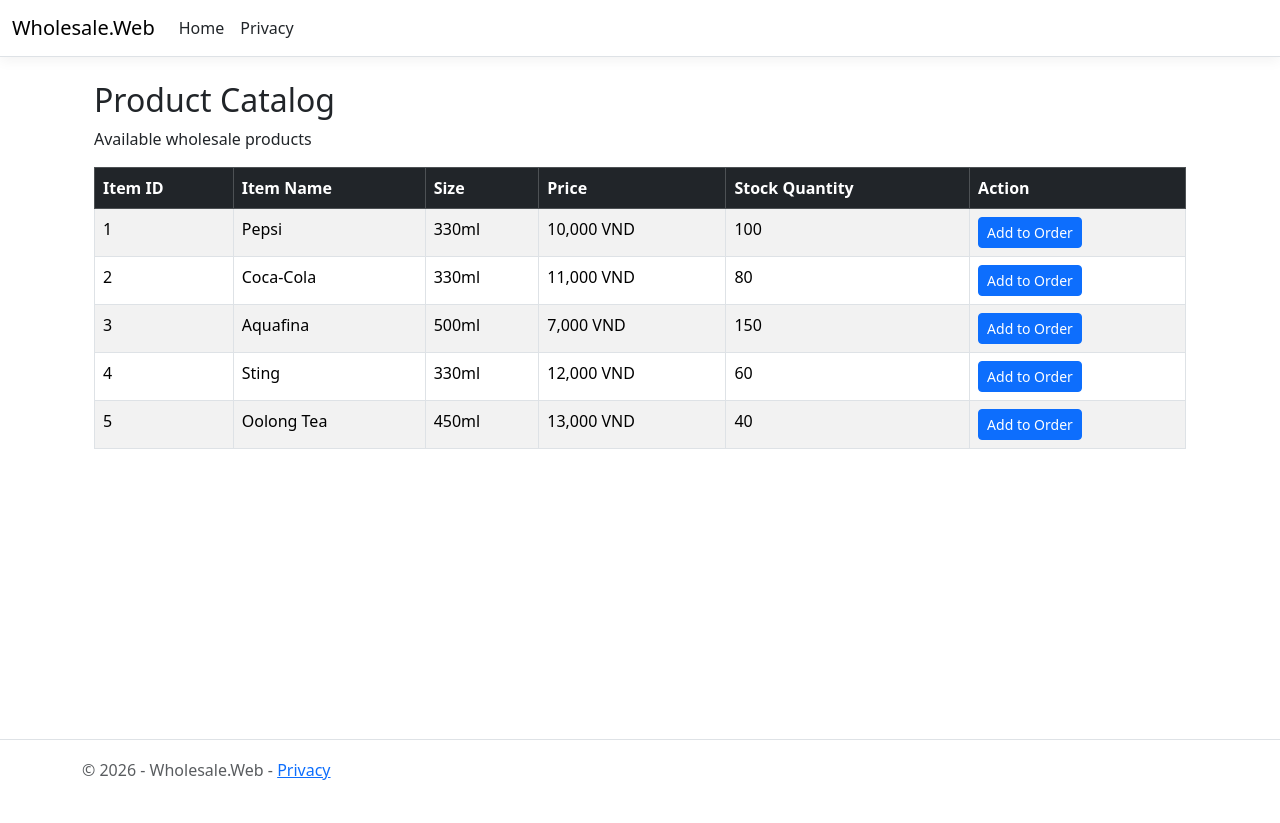
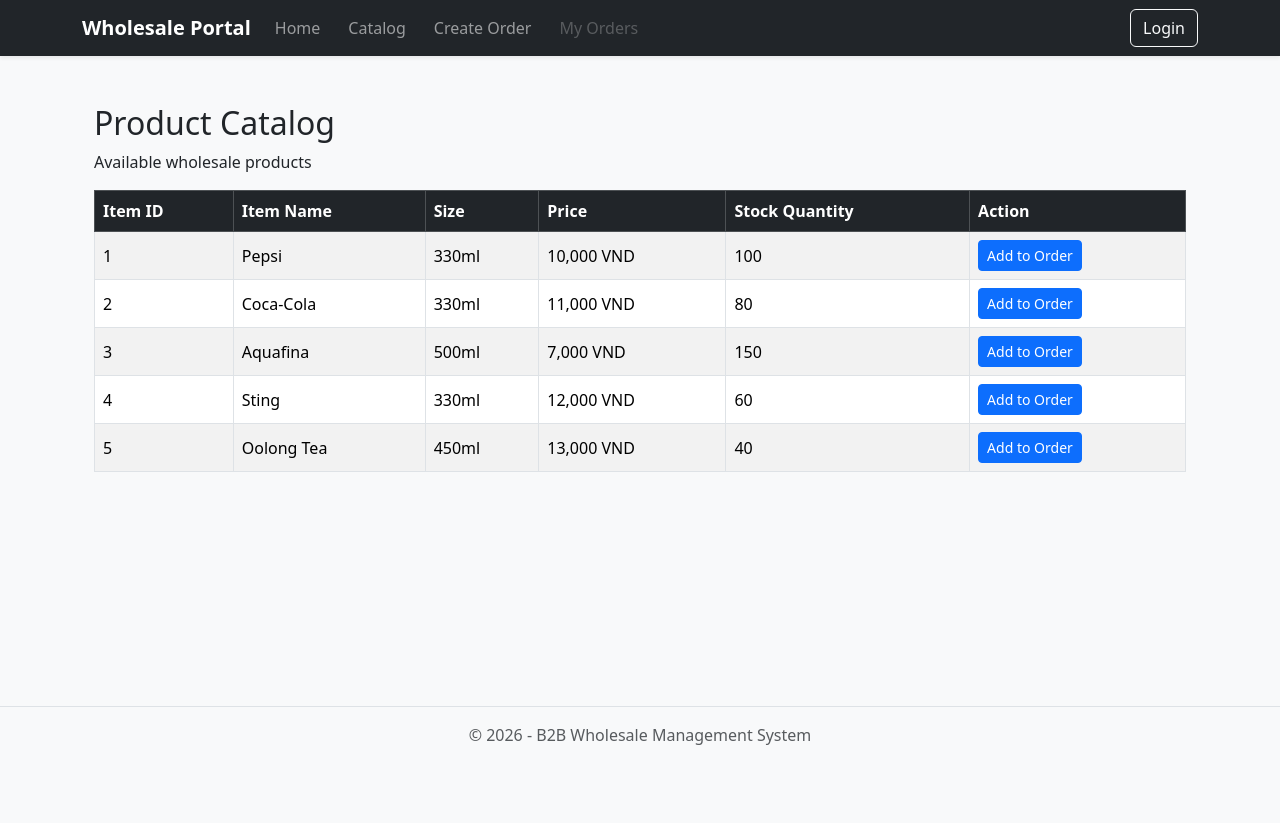
Before and after one commit to phuongthaoluu/EComerce, an ASP.NET Core app: page /Catalog in a window 1280 px wide. Before the commit the page ends 780 px from the top, so only its background shows below. Run offline with ASP.NET Core 8, Linux system fonts and the light colour scheme; style sheets or scripts are compiled from the project's sources.

Commit message:
feat: complete agent web UI

```diff
--- a/B2BWholesale/Wholesale.Web/Views/Shared/_Layout.cshtml
+++ b/B2BWholesale/Wholesale.Web/Views/Shared/_Layout.cshtml
@@ -1,50 +1,94 @@
+
 <!DOCTYPE html>
 <html lang="en">
 <head>
     <meta charset="utf-8" />
     <meta name="viewport" content="width=device-width, initial-scale=1.0" />
-    <title>@ViewData["Title"] - Wholesale.Web</title>
-    <script type="importmap"></script>
+
+    <title>@ViewData["Title"] - Wholesale Portal</title>
+
     <link rel="stylesheet" href="~/lib/bootstrap/dist/css/bootstrap.min.css" />
     <link rel="stylesheet" href="~/css/site.css" asp-append-version="true" />
-    <link rel="stylesheet" href="~/Wholesale.Web.styles.css" asp-append-version="true" />
 </head>
+
 <body>
     <header>
-        <nav class="navbar navbar-expand-sm navbar-toggleable-sm navbar-light bg-white border-bottom box-shadow mb-3">
-            <div class="container-fluid">
-                <a class="navbar-brand" asp-area="" asp-controller="Home" asp-action="Index">Wholesale.Web</a>
-                <button class="navbar-toggler" type="button" data-bs-toggle="collapse" data-bs-target=".navbar-collapse" aria-controls="navbarSupportedContent"
-                        aria-expanded="false" aria-label="Toggle navigation">
+        <nav class="navbar navbar-expand-lg navbar-dark bg-dark shadow-sm">
+            <div class="container">
+                <a class="navbar-brand"
+                   asp-controller="Home"
+                   asp-action="Index">
+                    Wholesale Portal
+                </a>
+
+                <button class="navbar-toggler"
+                        type="button"
+                        data-bs-toggle="collapse"
+                        data-bs-target="#navbarMenu"
+                        aria-controls="navbarMenu"
+                        aria-expanded="false"
+                        aria-label="Toggle navigation">
                     <span class="navbar-toggler-icon"></span>
                 </button>
-                <div class="navbar-collapse collapse d-sm-inline-flex justify-content-between">
-                    <ul class="navbar-nav flex-grow-1">
+
+                <div class="collapse navbar-collapse" id="navbarMenu">
+                    <ul class="navbar-nav me-auto mb-2 mb-lg-0">
                         <li class="nav-item">
-                            <a class="nav-link text-dark" asp-area="" asp-controller="Home" asp-action="Index">Home</a>
+                            <a class="nav-link"
+                               asp-controller="Home"
+                               asp-action="Index">
+                                Home
+                            </a>
                         </li>
+
                         <li class="nav-item">
-                            <a class="nav-link text-dark" asp-area="" asp-controller="Home" asp-action="Privacy">Privacy</a>
+                            <a class="nav-link"
+                               asp-controller="Catalog"
+                               asp-action="Index">
+                                Catalog
+                            </a>
+                        </li>
+
+                        <li class="nav-item">
+                            <a class="nav-link"
+                               asp-controller="Orders"
+                               asp-action="Create">
+                                Create Order
+                            </a>
+                        </li>
+
+                        <li class="nav-item">
+                            <span class="nav-link disabled"
+                                  aria-disabled="true"
+                                  title="Under development">
+                                My Orders
+                            </span>
                         </li>
                     </ul>
+
+                    <a class="btn btn-outline-light"
+                       asp-controller="Account"
+                       asp-action="Login">
+                        Login
+                    </a>
                 </div>
             </div>
         </nav>
     </header>
-    <div class="container">
-        <main role="main" class="pb-3">
-            @RenderBody()
-        </main>
-    </div>
 
-    <footer class="border-top footer text-muted">
-        <div class="container">
-            &copy; 2026 - Wholesale.Web - <a asp-area="" asp-controller="Home" asp-action="Privacy">Privacy</a>
+    <main class="container page-content py-4">
+        @RenderBody()
+    </main>
+
+    <footer class="border-top text-muted py-3">
+        <div class="container text-center">
+            &copy; 2026 - B2B Wholesale Management System
         </div>
     </footer>
-    <script src="~/lib/jquery/dist/jquery.min.js"></script>
+
     <script src="~/lib/bootstrap/dist/js/bootstrap.bundle.min.js"></script>
     <script src="~/js/site.js" asp-append-version="true"></script>
+
     @await RenderSectionAsync("Scripts", required: false)
 </body>
 </html>
--- a/B2BWholesale/Wholesale.Web/wwwroot/css/site.css
+++ b/B2BWholesale/Wholesale.Web/wwwroot/css/site.css
@@ -29,3 +29,51 @@ body {
 .form-floating > .form-control-plaintext:focus::placeholder, .form-floating > .form-control:focus::placeholder {
   text-align: start;
 }
+
+body {
+    background-color: #f8f9fa;
+}
+
+.navbar-brand {
+    font-weight: bold;
+    font-size: 20px;
+}
+
+.navbar .nav-link {
+    margin-right: 12px;
+}
+
+    .navbar .nav-link:hover {
+        color: white;
+    }
+
+.page-content {
+    min-height: calc(100vh - 150px);
+}
+
+.card {
+    border-radius: 8px;
+}
+
+.table th,
+.table td {
+    vertical-align: middle;
+}
+
+@media (max-width: 768px) {
+    .navbar .nav-link {
+        margin-right: 0;
+    }
+
+    .page-content {
+        padding-top: 15px !important;
+    }
+
+    h2 {
+        font-size: 23px;
+    }
+
+    .table {
+        font-size: 13px;
+    }
+}
```
